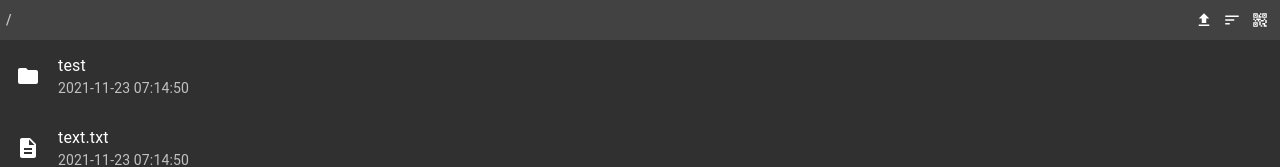
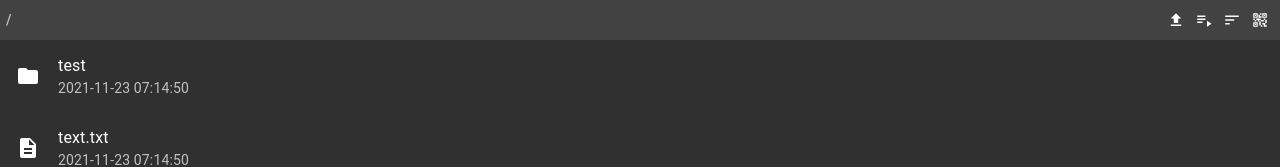
Before and after one commit to Feverqwe/goHFS, a React app in the folder ui/: page / in a window 1280 px wide. Shown: the top 167 px of the page. Built offline with nearby package versions, Linux system fonts and the light colour scheme.

Commit message:
add playlist

```diff
--- a/ui/src/components/Folder.tsx
+++ b/ui/src/components/Folder.tsx
@@ -12,6 +12,7 @@ import {FileInfo, RootStore} from "../index";
 import UploadDialog from "./UploadDialog";
 import AddressesDialog from "./AddressesDialog";
 import File from "./File";
+import PlaylistPlayIcon from '@mui/icons-material/PlaylistPlay';
 
 const useStyles = makeStyles<Theme>((theme) => ({
   root: {
@@ -148,6 +149,29 @@ const Folder = React.memo(({store}: FolderProps) => {
     setShowAddressesDialog(false);
   }, []);
 
+  const handlePlaylistBtn = React.useCallback(() => {
+    const lines = [];
+    lines.push('#EXTM3U');
+    sortedFiles.forEach((file) => {
+      if (!file.isDir) {
+        const url = new URL(store.dir + file.name, location.href).toString();
+        const name = file.name;
+        lines.push(`#EXTINF:-1,${name}`);
+        lines.push(url);
+      }
+    });
+
+    const m = /([^\/]+)\/$/.exec(store.dir);
+    const dirname = m && m[1] || 'root';
+    const blob = new Blob([lines.join('\n')], {type: "application/mpegurl"});
+    const url  = URL.createObjectURL(blob);
+    const a = document.createElement('a');
+    a.href = url;
+    a.download = `${dirname}.m3u8`;
+    a.click();
+    URL.revokeObjectURL(url);
+  }, []);
+
   return (
     <>
       <List
@@ -162,6 +186,9 @@ const Folder = React.memo(({store}: FolderProps) => {
                 <UploadIcon fontSize="inherit" />
               </IconButton>
             ) : null}
+            <IconButton onClick={handlePlaylistBtn} size="small">
+              <PlaylistPlayIcon fontSize="inherit" />
+            </IconButton>
             <IconButton onClick={handleSortBtn} size="small">
               <SortIcon fontSize="inherit" />
             </IconButton>
```
